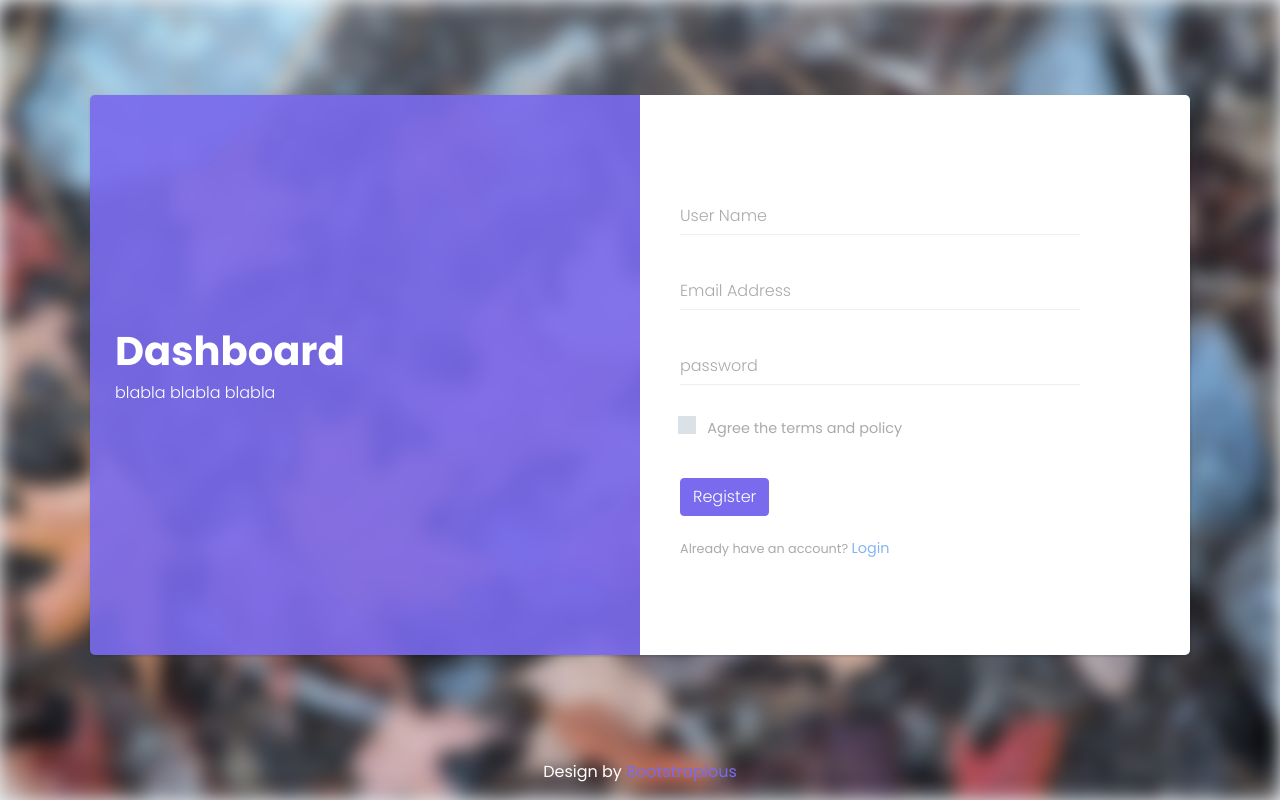
After one commit to stephwf3/silex-projet, a PHP site: template templates/basic/register.html.twig in a window 1280 px wide. The commit adds this page. Run offline with PHP 8.4, Linux system fonts and the light colour scheme; the template is opened without the code that fills it, so the values that code supplies are empty; some libraries are stand-ins or nearby versions.

Commit message:
pages login et register

```diff
--- /dev/null
+++ b/templates/basic/register.html.twig
@@ -0,0 +1,34 @@
+{% extends "layout-basic.html.twig" %}
+
+{% block headTitle %}Page Register - Projet Silex{% endblock %}
+
+{% block textDashboard %}blabla blabla blabla{% endblock %}
+
+{% block formDashboard %}
+    <form id="register-form" method="post" action="<?= HOSTURL ?>">
+        <!-- input qui permet de savoir d'où vient le post sur la page index.php -->
+        <input type="hidden" name="page" value="register">
+        <div class="form-group">
+            <input id="register-username" type="text" name="username" required="required" class="input-material">
+            <label for="register-username" class="label-material">User Name</label>
+        </div>
+        <div class="form-group">
+            <input id="register-email" type="email" name="email" required="required" class="input-material">
+            <label for="register-email" class="label-material">Email Address
+            </label>
+        </div>
+        <div class="form-group">
+            <input id="register-passowrd" type="password" name="password" required="required" class="input-material">
+            <label for="register-passowrd" class="label-material">password
+            </label>
+        </div>
+        <div class="form-group terms-conditions">
+            <input id="license" type="checkbox" class="checkbox-template">
+            <label for="license">Agree the terms and policy</label>
+        </div>
+        <input id="register" type="submit" value="Register" class="btn btn-primary">
+    </form>
+    <small>Already have an account?
+    </small>
+    <a href="<?= HOSTURL ?>?page=login" class="signup">Login</a>
+{% endblock %}
--- a/templates/layout-basic.html.twig
+++ b/templates/layout-basic.html.twig
@@ -45,17 +45,7 @@
             <div class="col-lg-6 bg-white">
               <div class="form d-flex align-items-center">
                 <div class="content">
-                  <form id="login-form" method="post">
-                    <div class="form-group">
-                      <input id="login-username" type="text" name="loginUsername" required="" class="input-material">
-                      <label for="login-username" class="label-material">User Name</label>
-                    </div>
-                    <div class="form-group">
-                      <input id="login-password" type="password" name="loginPassword" required="" class="input-material">
-                      <label for="login-password" class="label-material">Password</label>
-                    </div><a id="login" href="index.html" class="btn btn-primary">Login</a>
-                    <!-- This should be submit button but I replaced it with <a> for demo purposes-->
-                  </form><a href="#" class="forgot-pass">Forgot Password?</a><br><small>Do not have an account? </small><a href="register.html" class="signup">Signup</a>
+                  {% block formDashboard %}{% endblock %}
                 </div>
               </div>
             </div>
```
Also changed, not shown: src/route.php (+17 -1 lines), templates/basic/login.html.twig (+18 -0 lines).
